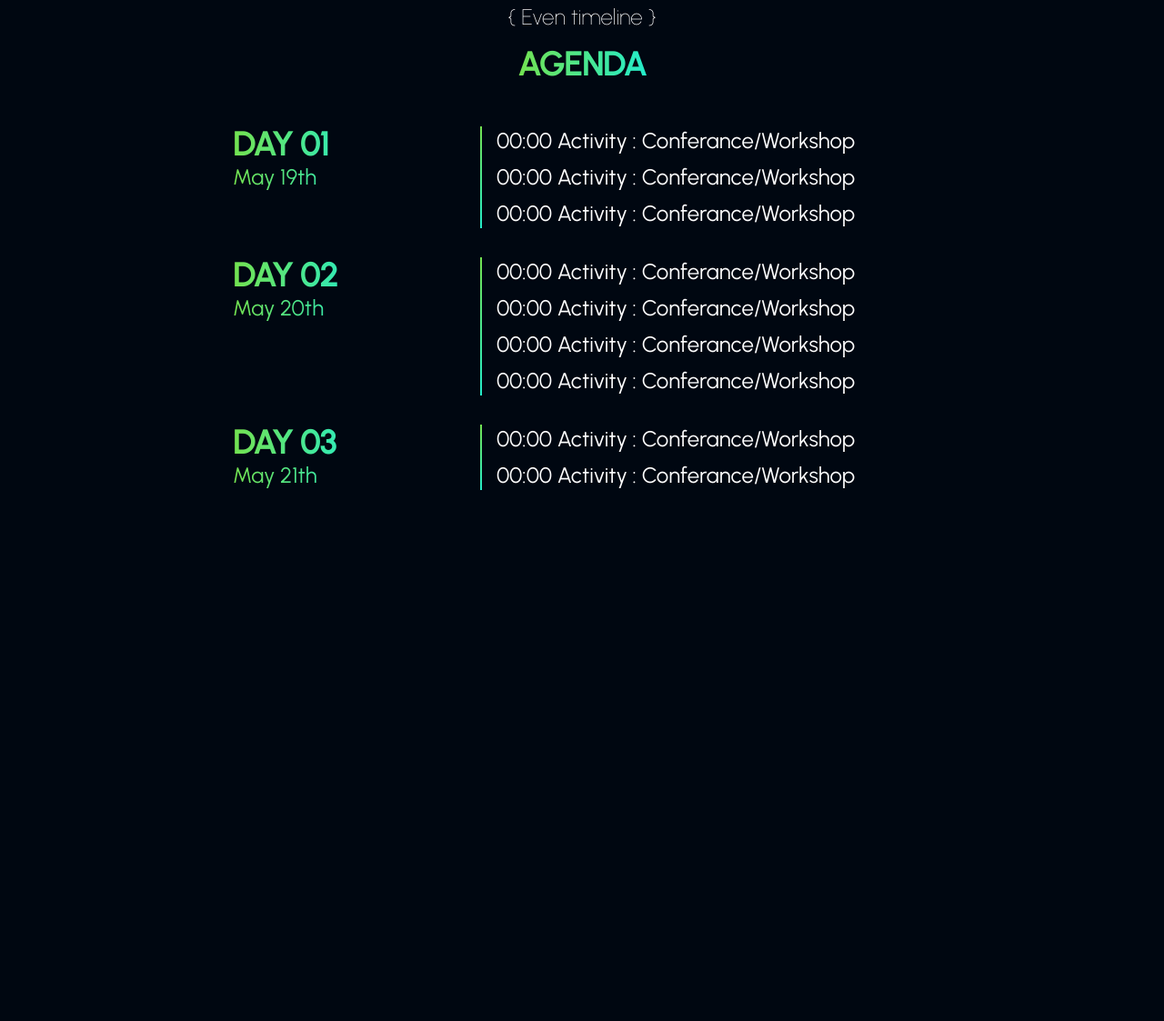
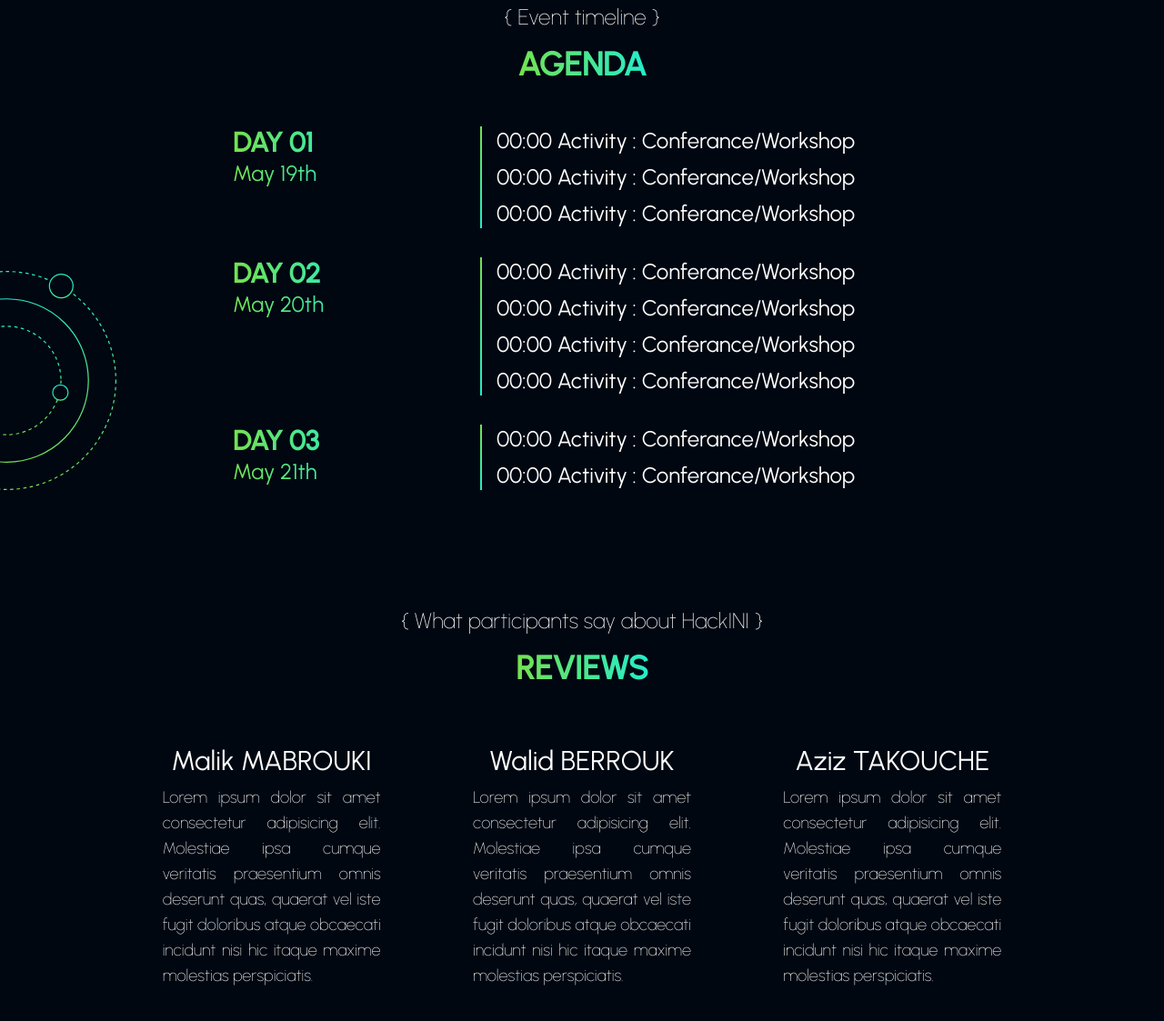
Before and after one commit to Shellmates/HackINI_2k22_Website, a website: page index.html in a window 1280 px wide. Shown: the part 1401-2524 px from the top of the page at 91% size. Before the commit the page ends 2068 px from the top, so only its background shows below. Drawn offline with nearby package versions, Linux system fonts and the light colour scheme.

Commit message:
reviews section

```diff
--- a/index.html
+++ b/index.html
@@ -248,12 +248,12 @@
       class="flex flex-col items-center gap-y-8 lg:gap-y-12 relative my-32"
     >
       <img
-        class="absolute right-0 bottom-0"
+        class="absolute right-0 bottom-0 w-16 lg:w-24"
         src="./public/assets/1.svg"
         alt=""
       />
       <div class="flex flex-col items-center gap-y-2 lg:gap-y-4 relative">
-        <h3 class="text-xl lg:text-2xl font-extralight">
+        <h3 class="text-lg md:text-xl lg:text-2xl font-extralight">
           { Conferences Speakers }
         </h3>
         <h2 class="uppercase text-3xl lg:text-4xl font-bold title-gradient">
@@ -261,7 +261,7 @@
         </h2>
       </div>
       <div id="speakers" class="w-4/5 flex justify-between flex-wrap relative">
-        <!-- Speakers here -->
+        <!---->
       </div>
     </section>
     <!-- End -->
@@ -269,7 +269,7 @@
     <!-- Gallery section -->
     <section class="my-32 flex flex-col gap-y-8 lg:gap-y-12">
       <div class="flex flex-col items-center gap-y-2 lg:gap-y-4">
-        <h3 class="text-xl lg:text-2xl font-extralight">
+        <h3 class="text-lg md:text-xl lg:text-2xl font-extralight">
           { Photos from previous editions }
         </h3>
         <h2 class="uppercase text-3xl lg:text-4xl font-bold title-gradient">
@@ -278,7 +278,7 @@
       </div>
       <div class="slider">
         <div id="gallery" class="slide-track">
-          <!-- Pictures here -->
+          <!---->
         </div>
       </div>
     </section>
@@ -286,16 +286,33 @@
 
     <!-- Agenda section -->
     <section class="my-32 flex flex-col gap-y-8 lg:gap-y-12 relative">
+      <img src="/public/assets/2.svg" class="absolute left-0 bottom-0 lg:w-24 xl:w-32 h-auto hidden lg:block" alt="">
       <div class="flex flex-col items-center gap-y-2 lg:gap-y-4 relative">
-        <h3 class="text-xl lg:text-2xl font-extralight">
-          { Even timeline }
+        <h3 class="text-lg md:text-xl lg:text-2xl font-extralight">
+          { Event timeline }
         </h3>
         <h2 class="uppercase text-3xl lg:text-4xl font-bold title-gradient">
           Agenda
         </h2>
       </div>
-      <div id="agenda" class="flex flex-col w-4/5 xl:w-3/5 mx-auto gap-y-8">
+      <div id="agenda" class="flex flex-col w-4/5 xl:w-3/5 mx-auto gap-y-8 relative">
+        <!---->
+      </div>
+    </section>
+    <!-- End -->
 
+    <!-- Reviews section -->
+    <section class="my-32 flex flex-col gap-y-8 lg:gap-y-12">
+      <div class="flex flex-col items-center gap-y-2 lg:gap-y-4">
+        <h3 class="text-lg md:text-xl lg:text-2xl font-extralight">
+          { What participants say about HackINI }
+        </h3>
+        <h2 class="uppercase text-3xl lg:text-4xl font-bold title-gradient">
+          Reviews
+        </h2>
+      </div>
+      <div id="reviews" class="w-4/5 mx-auto flex justify-between flex-wrap relative">
+        <!---->
       </div>
     </section>
     <!-- End -->
@@ -303,6 +320,7 @@
     <script src="/scripts/speakers.js"></script>
     <script src="/scripts/gallery.js"></script>
     <script src="/scripts/agenda.js"></script>
+    <script src="/scripts/reviews.js"></script>
 
     <script src="https://ajax.googleapis.com/ajax/libs/jquery/3.6.0/jquery.min.js"></script>
     <script src="https://cdnjs.cloudflare.com/ajax/libs/jquery-migrate/3.4.0/jquery-migrate.min.js"></script>
--- a/scripts/agenda.js
+++ b/scripts/agenda.js
@@ -67,7 +67,7 @@ days.map(day => {
     titleContainer.classList = "w-36"
 
     titleContainer.innerHTML = `
-        <h4 class="uppercase font-bold title-gradient text-lg md:text-3xl lg:text-4xl">${day.day}</h4>
+        <h4 class="uppercase font-bold title-gradient text-lg md:text-3xl">${day.day}</h4>
         <h5 class="title-gradient text-base md:text-xl lg:text-2xl">${day.date}</h5>
     `
 
--- /dev/null
+++ b/scripts/reviews.js
@@ -0,0 +1,29 @@
+const reviews = [
+    {
+        name: "Malik MABROUKI",
+        details: "Lorem ipsum dolor sit amet consectetur adipisicing elit. Molestiae ipsa cumque veritatis praesentium omnis deserunt quas, quaerat vel iste fugit doloribus atque obcaecati incidunt nisi hic itaque maxime molestias perspiciatis."
+    },
+    {
+        name: "Walid BERROUK",
+        details: "Lorem ipsum dolor sit amet consectetur adipisicing elit. Molestiae ipsa cumque veritatis praesentium omnis deserunt quas, quaerat vel iste fugit doloribus atque obcaecati incidunt nisi hic itaque maxime molestias perspiciatis."
+    },
+    {
+        name: "Aziz TAKOUCHE",
+        details: "Lorem ipsum dolor sit amet consectetur adipisicing elit. Molestiae ipsa cumque veritatis praesentium omnis deserunt quas, quaerat vel iste fugit doloribus atque obcaecati incidunt nisi hic itaque maxime molestias perspiciatis."
+    }
+]
+
+const reviewsContainer = document.getElementById("reviews")
+
+reviews.map((review,index) => {
+    const reviewCard = document.createElement("div")
+
+    reviewCard.classList = "w-60 flex flex-col items-center mx-auto justify-between gap-y-2 my-4"
+
+    reviewCard.innerHTML = `
+        <h4 class="text-2xl md:text-3xl">${review.name}</h4>
+        <p class="text-justify font-light md:text-lg">${review.details}</p>
+    `
+
+    reviewsContainer.append(reviewCard)
+})
```
Also changed, not shown: public/assets/2.svg (added), public/styles.css.
